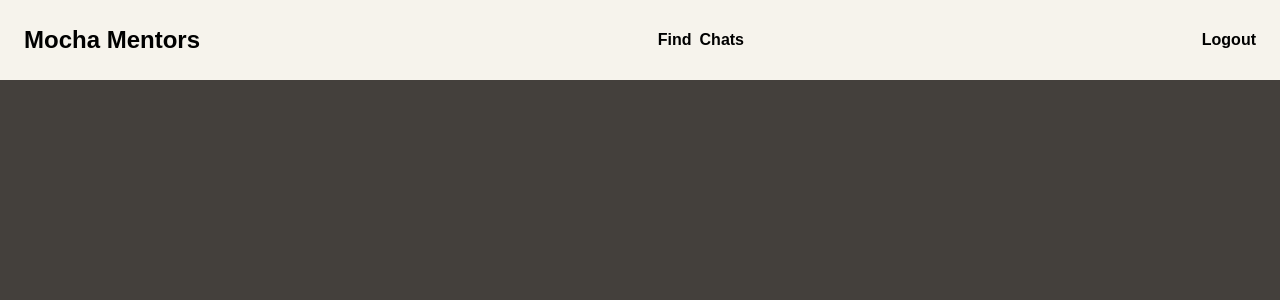
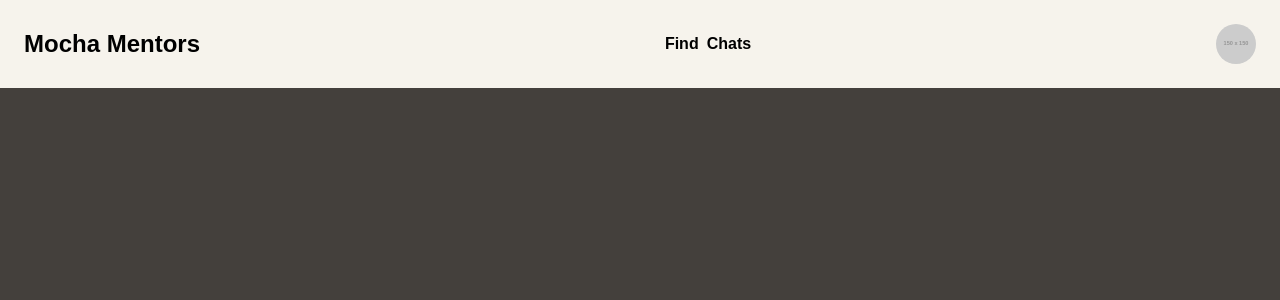
Before and after one commit to wangtony4005/coffeechat, a React (Vite) app in the folder frontend/: page /homepage in a window 1280 px wide. Shown: the top 300 px of the page. Built offline with nearby package versions, Linux system fonts and the light colour scheme; sample sign-in values are in the browser's storage.

Commit message:
added user icon

```diff
--- a/frontend/src/components/LogggedNavbar.jsx
+++ b/frontend/src/components/LogggedNavbar.jsx
@@ -6,6 +6,11 @@ import { motion } from "framer-motion";
 function LogggedNavbar() {
   const [login, setLogin] = useState(false);
   const [isMenuOpen, setIsMenuOpen] = useState(false);
+  const [isProfileOpen, setIsProfileOpen] = useState(false);
+
+  const openProfile = () => {
+    setIsProfileOpen(!isProfileOpen);
+  };
 
   const logout = () => {
     localStorage.removeItem("token");
@@ -43,7 +48,22 @@ function LogggedNavbar() {
           <Link to="/chats">Chats</Link>
         </div>
         <div className="hidden lg:flex space-x-4">
-          <button onClick={() => logout()}>Logout</button>
+          <img
+            src="https://via.placeholder.com/150"
+            alt="Profile Pic"
+            className="rounded-full h-10 w-10"
+            onClick={() => openProfile()}
+          />
+          {isProfileOpen && (
+            <div className="absolute top-16 right-0 w-32 z-40 bg-nav-color flex flex-col items-center">
+              <Link to="/mentor-profile" className="py-2">
+                Profile
+              </Link>
+              <button onClick={() => logout()} className="py-2">
+                Logout
+              </button>
+            </div>
+          )}
         </div>
         <div className="lg:hidden flex items-center z-auto">
           <button onClick={() => setIsMenuOpen(!isMenuOpen)}>
@@ -66,6 +86,11 @@ function LogggedNavbar() {
             >
               Chats
             </Link>
+
+            <Link to="/mentor-profile " className="py-2">
+              Profile
+            </Link>
+
             <button onClick={() => logout()} className="py-2">
               Logout
             </button>
```
